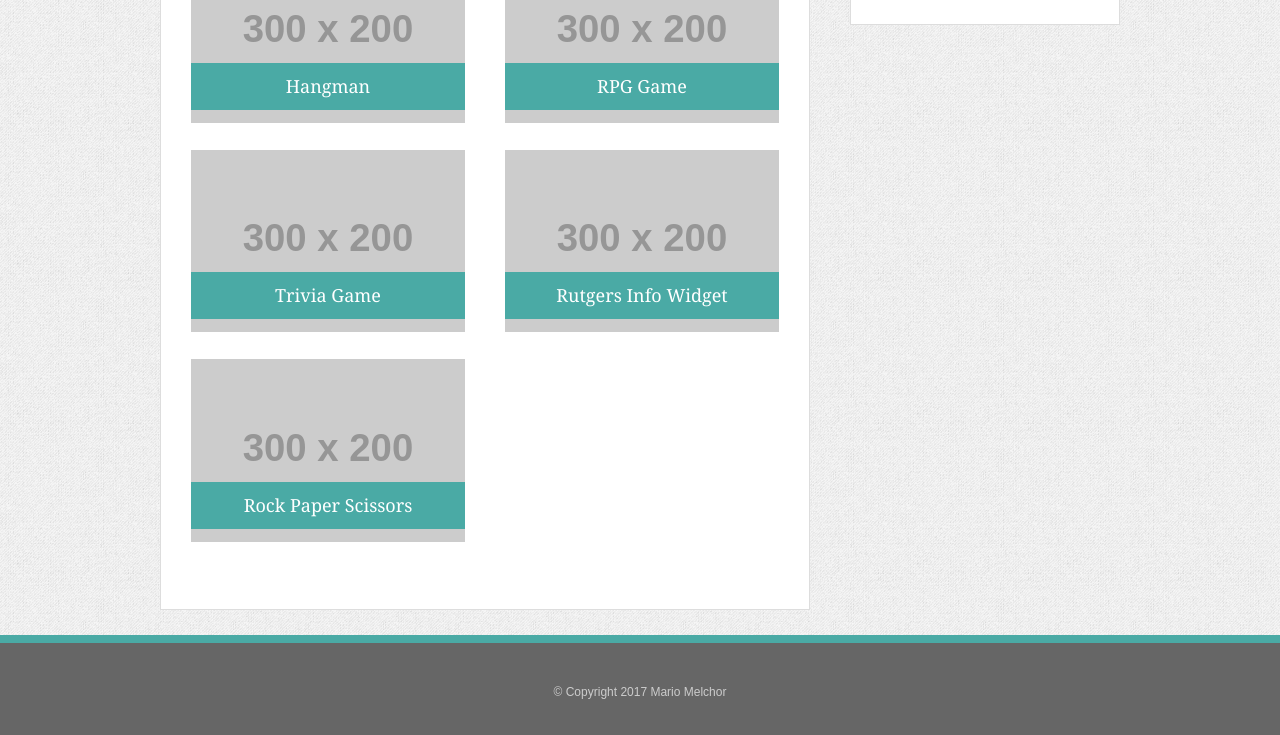
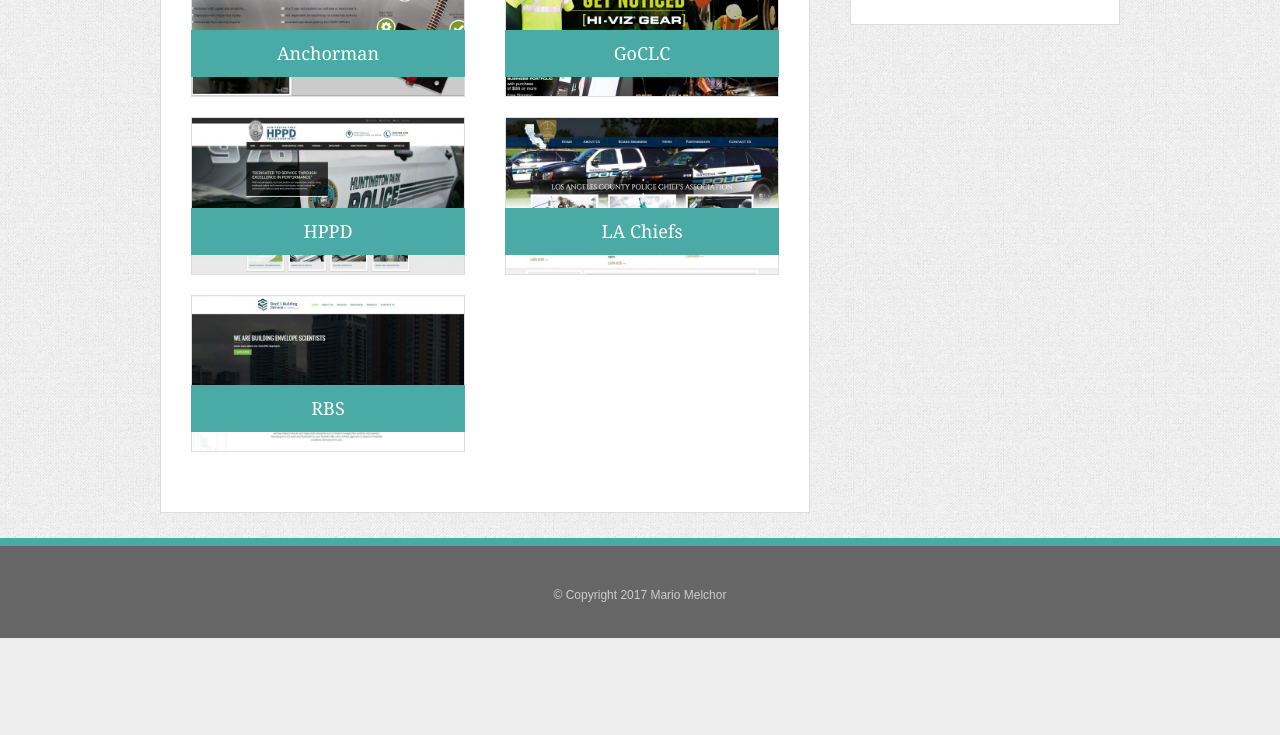
Before and after one commit to mariomelchor/basic-portfolio, a plain HTML site: page portfolio.html in a window 1280 px wide. Shown: the part 350-1085 px from the top of the page. After the commit the page ends 988 px from the top, so only its background shows below. Drawn offline with Linux system fonts and the light colour scheme; placeholder pictures from the web are drawn by us.

Commit message:
Added portfolio images

```diff
--- a/assets/css/style.css
+++ b/assets/css/style.css
@@ -43,7 +43,7 @@ body {
 	width: 960px;
 	margin-left: auto;
 	margin-right: auto;
-	overflow: auto;
+	overflow: hidden;
 }
 .main-navigation {
 	margin-top: 35px;
@@ -134,6 +134,16 @@ img {
 	height: auto;
 	max-width: 100%;
 }
+a {
+	color: #4aaaa5;
+}
+a:hover,
+a:focus {
+	color: #000;
+}
+a:active {
+	color: #4aaaa5;
+}
 
 /*------------------------------------*\
 	#Headings
@@ -160,6 +170,7 @@ img {
 	position: relative;
 	margin-bottom: 20px;
 	margin-right: 40px;
+	overflow: hidden;
 }
 .portfolio-items .portfolio-item:nth-child(even) {
 	margin-right: 0;
@@ -175,6 +186,25 @@ img {
 	bottom: 20px;
 	padding: 10px;
 	background: #4aaaa5;
+}
+.portfolio-item:hover .portfolio-title {
+	color: #000;
+}
+.portfolio-item a {
+	display: block;
+	border-width: 1px;
+	border-color: #ddd;
+	border-style: solid;
+}
+.portfolio-item a:hover {
+	border-color: #4aaaa5;
+}
+.portfolio-item img {
+	display: block;
+	transition: all 0.5s ease;
+}
+.portfolio-item:hover img {
+	transform: scale( 1.1 );
 }
 
 /*------------------------------------*\
@@ -233,14 +263,12 @@ input[type="submit"] {
 	padding: 10px 20px;
 	background-color: #4aaaa5;
 }
-
 button:hover,
 input[type="button"]:hover,
 input[type="reset"]:hover,
 input[type="submit"]:hover {
 	background-color: #4aa89d;
 }
-
 button:focus,
 input[type="button"]:focus,
 input[type="reset"]:focus,
@@ -251,7 +279,6 @@ input[type="reset"]:active,
 input[type="submit"]:active {
 	background-color: #4aa89d;
 }
-
 input[type="text"],
 input[type="email"],
 textarea {
@@ -260,7 +287,6 @@ textarea {
 	border: 2px solid #ddd;
 	background-color: #fff;
 }
-
 input[type="text"]:focus,
 input[type="email"]:focus,
 textarea:focus {
@@ -268,7 +294,6 @@ textarea:focus {
 	border-color: #4aaaa5;
 	outline: 0;
 }
-
 input[type="text"],
 input[type="email"],
 textarea {
--- a/portfolio.html
+++ b/portfolio.html
@@ -29,29 +29,39 @@
 	<main class="main-section">
 		<section class="section-content">
 			<header class="page-header">
-				<h2 class="header-border">Portfolio</h2>
+				<h2>Portfolio</h2>
 			</header><!-- /.page-header -->
 
 			<div class="portfolio-items clearfix">
 				<div class="portfolio-item">
-					<img src="http://via.placeholder.com/300x200" alt="">
-					<div class="portfolio-title">Hangman</div>
+					<a href="http://anchormaninc.com">
+						<img src="assets/images/anchorman.png" alt="">
+						<div class="portfolio-title">Anchorman</div>
+					</a>
 				</div><!-- /.portfolio-item -->
 				<div class="portfolio-item">
-					<img src="http://via.placeholder.com/300x200" alt="">
-					<div class="portfolio-title">RPG Game</div>
+					<a href="http://goclc.com">
+						<img src="assets/images/goclc.jpg" alt="GoCLC">
+						<div class="portfolio-title">GoCLC</div>
+					</a>
 				</div><!-- /.portfolio-item -->
 				<div class="portfolio-item">
-					<img src="http://via.placeholder.com/300x200" alt="">
-					<div class="portfolio-title">Trivia Game</div>
+					<a href="http://hppolice.org">
+						<img src="assets/images/hppd.jpg" alt="HPPD">
+						<div class="portfolio-title">HPPD</div>
+					</a>
 				</div><!-- /.portfolio-item -->
 				<div class="portfolio-item">
-					<img src="http://via.placeholder.com/300x200" alt="">
-					<div class="portfolio-title">Rutgers Info Widget</div>
+					<a href="http://lachiefs.com">
+						<img src="assets/images/lachiefs.jpg" alt="LA Chiefs">
+						<div class="portfolio-title">LA Chiefs</div>
+					</a>
 				</div><!-- /.portfolio-item -->
 				<div class="portfolio-item">
-					<img src="http://via.placeholder.com/300x200" alt="">
-					<div class="portfolio-title">Rock Paper Scissors</div>
+					<a href="http://rbs-na.com">
+						<img src="assets/images/rbs.jpg" alt="RBS">
+						<div class="portfolio-title">RBS</div>
+					</a>
 				</div><!-- /.portfolio-item -->
 			</div><!-- /.portfolio-items -->
 
```
Also changed, not shown: index.html (+4 -6 lines), assets/images/anchorman.png (added), assets/images/goclc.jpg (added), assets/images/hppd.jpg (added), assets/images/lachiefs.jpg (added), assets/images/profile-pic.png (added), assets/images/rbs.jpg (added).
